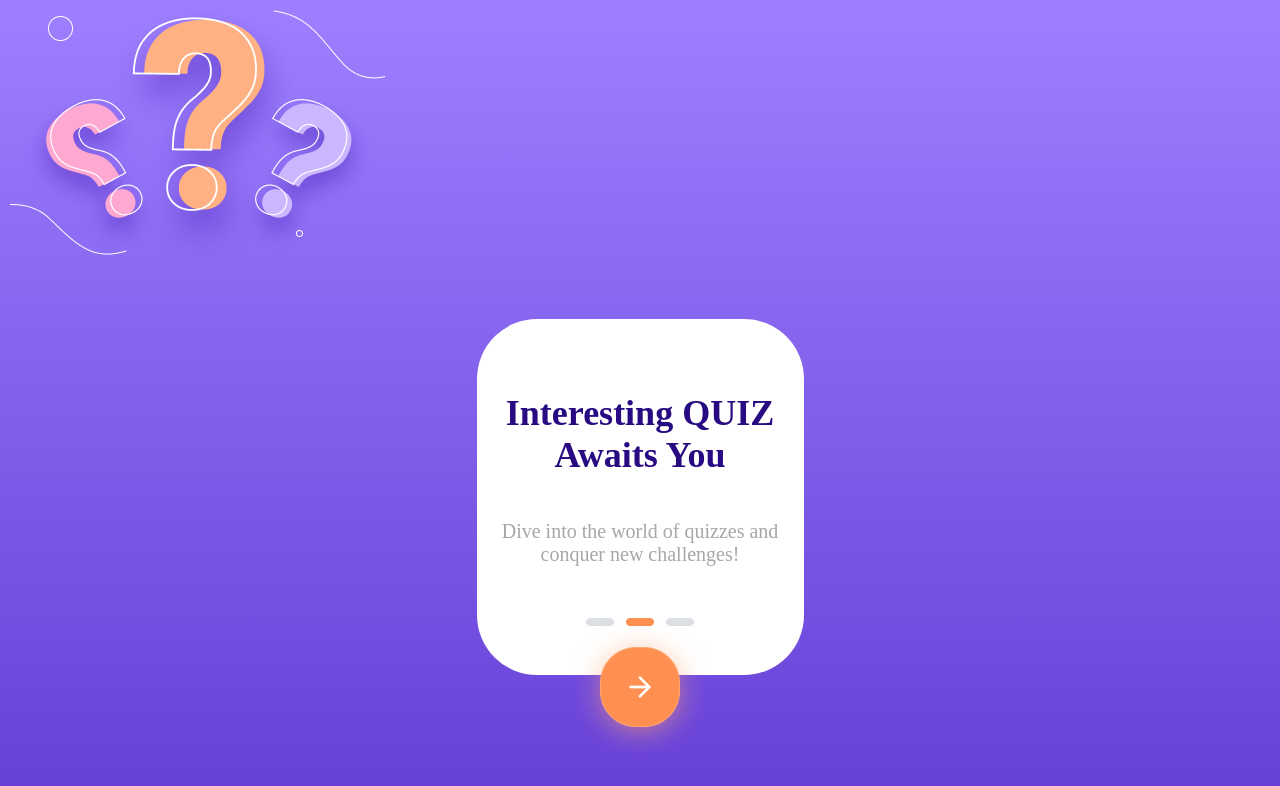
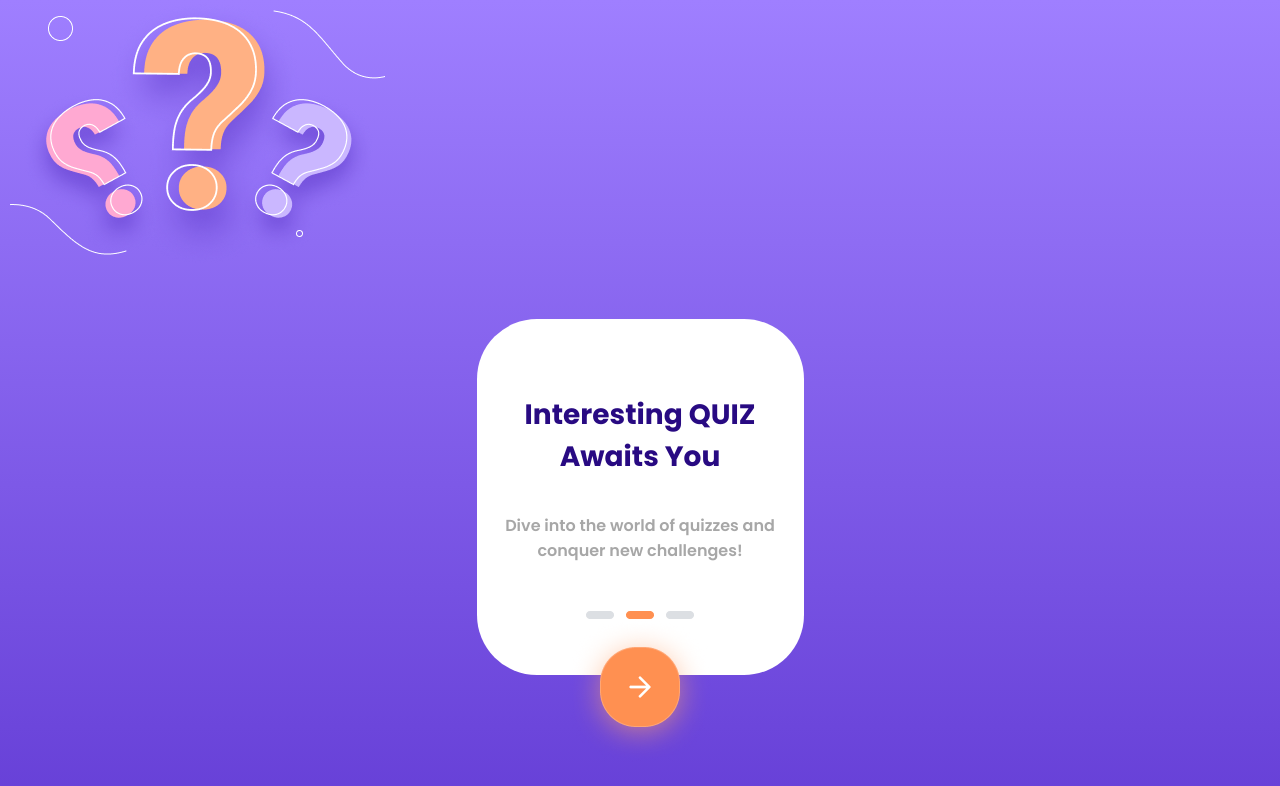
Before and after one commit to sadiatasneemkhan/Quiz-App-SENG513-A2, a website with bundled scripts: page UI/index.html in a window 1280 px wide. Built offline with nearby package versions, Linux system fonts and the light colour scheme.

Commit message:
Ajdusted homepage font to be Poppins

```diff
--- a/UI/index.html
+++ b/UI/index.html
@@ -5,6 +5,7 @@
     <meta name="viewport" content="width=device-width, initial-scale=1.0">
     <title>Quiz Application</title>
     <link rel="stylesheet" href="styles.css">
+    <link href="https://fonts.googleapis.com/css2?family=Poppins:wght@600;700&display=swap" rel="stylesheet">
 </head>
 <body>
     <div class="quiz-container">
@@ -14,9 +15,8 @@
             </div>
 
             <div class="quiz-information">
-                <div id="quiz-title">
-                    <h1>Interesting QUIZ
-                        Awaits You</h1>
+                <div>
+                    <h1 id="quiz-title">Interesting QUIZ<br>Awaits You</h1>
                 </div>
 
                 <div id="quiz-description">
--- a/UI/styles.css
+++ b/UI/styles.css
@@ -30,15 +30,20 @@ body, html {
     margin: auto;
     margin-top: 50px;
 }
+
 #quiz-title {
     text-align: center;
     color: #280A82;
-    font-size: 18px;
+    font-size: 28px;
+    font-family: 'Poppins', sans-serif;
+    font-weight: 700;
 }
 #quiz-description {
     text-align: center;
     color: #A7A7A7;
-    font-size: 20px;
+    font-size: 16px;
+    font-family: 'Poppins', sans-serif;
+    font-weight: 400;
 }
 .quiz-logo {
     display: flex;
@@ -67,7 +72,7 @@ position: absolute;
 width: 24px;
 height: 24px;
 left: 26px;
-top: 26px;
+top: 67px;
 }
 
 .bg-circle {
@@ -109,7 +114,6 @@ border-radius: 120px;
     height: 55px;
     top: 360px;
 }
-
 
 .center-content h1 {
     position: absolute;
```
